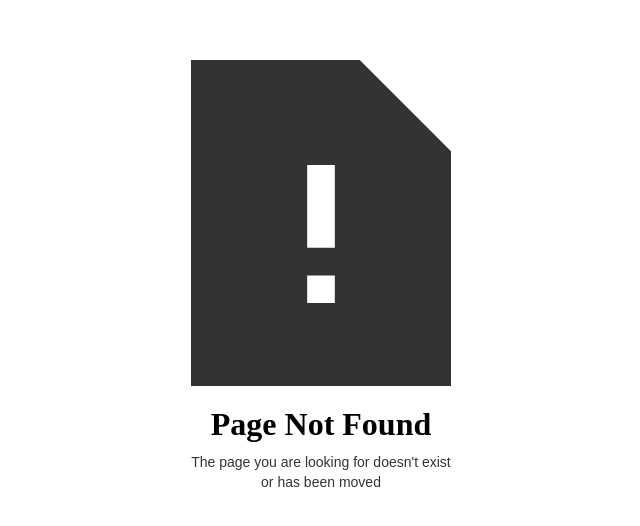
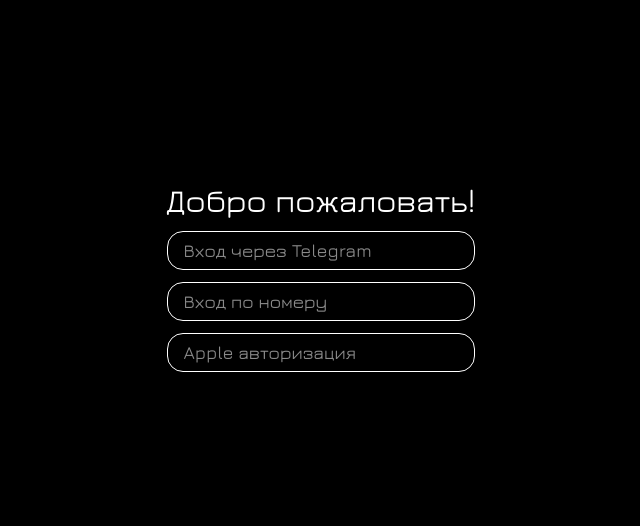
Before and after one commit to fedor11235/bytalent-front, a Vue app: page /login in a window 1280 px wide. Before the commit this address had no page. Shown: the part 124-650 px from the top of the page, without its empty margins (319-959 px from the left). Built offline with nearby package versions, Linux system fonts and the light colour scheme.

Commit message:
add login page

```diff
--- a/src/router/index.ts
+++ b/src/router/index.ts
@@ -1,16 +1,22 @@
 import { createRouter, createWebHistory, RouteRecordRaw } from "vue-router";
-import VisualizationFirstView from "../views/VisualizationFirstView.vue";
-import VisualizationSecondView from "../views/VisualizationSecondView.vue";
-import ErrorView from "../views/ErrorView.vue";
-import SettingsView from "../views/SettingsView.vue";
-import NewLavelView from "../views/NewLavelView.vue";
-import AppView from "../views/AppView.vue";
-import StreamingView from "../views/StreamingView.vue";
+import VisualizationFirstView from "@/views/VisualizationFirstView.vue";
+import VisualizationSecondView from "@/views/VisualizationSecondView.vue";
+import ErrorView from "@/views/ErrorView.vue";
+import SettingsView from "@/views/SettingsView.vue";
+import NewLavelView from "@/views/NewLavelView.vue";
+import AppView from "@/views/AppView.vue";
+import StreamingView from "@/views/StreamingView.vue";
+import LoginView from "@/views/LoginView.vue";
 
 const routes: Array<RouteRecordRaw> = [
   {
     path: "/",
     redirect: { name: "visualization-first" },
+  },
+  {
+    path: "/login",
+    name: "login",
+    component: LoginView,
   },
   {
     path: "/visualization-first",
--- /dev/null
+++ b/src/views/LoginView.vue
@@ -0,0 +1,44 @@
+<template>
+  <div class="login">
+    <div class="login__form">
+      <div class="login__title">Добро пожаловать!</div>
+      <div class="login__enter">Вход через Telegram</div>
+      <div class="login__enter">Вход по номеру</div>
+      <div class="login__enter">Apple авторизация</div>
+    </div>
+  </div>
+</template>
+
+<script setup lang="ts">
+</script>
+
+<style lang="scss" scoped>
+.login {
+  height: 100vh;
+  width: 100vw;
+  background-color: black;
+  display: flex;
+  align-items: center;
+  justify-content: center;
+  row-gap: 12px;
+  &__form {
+    display: flex;
+    flex-direction: column;
+    row-gap: 12px;
+  }
+  &__title {
+    font-family: JuraMedium, sans-serif;
+    font-size: 32px;
+    color: white;
+  }
+  &__enter {
+    border: 1px solid white;
+    font-family: JuraMedium, sans-serif;
+    font-size: 18px;
+    color: rgba(255, 255, 255, 0.54);
+    border-radius: 16px;
+    padding: 8px 16px;
+    cursor: pointer;
+  }
+}
+</style>
```
